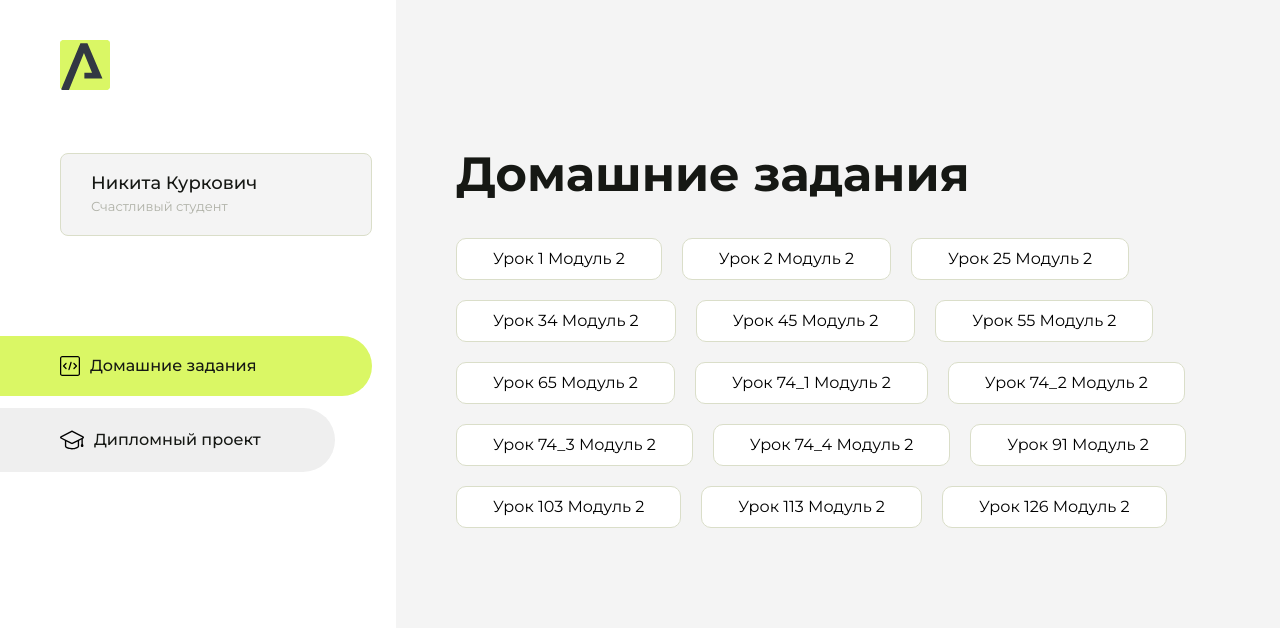
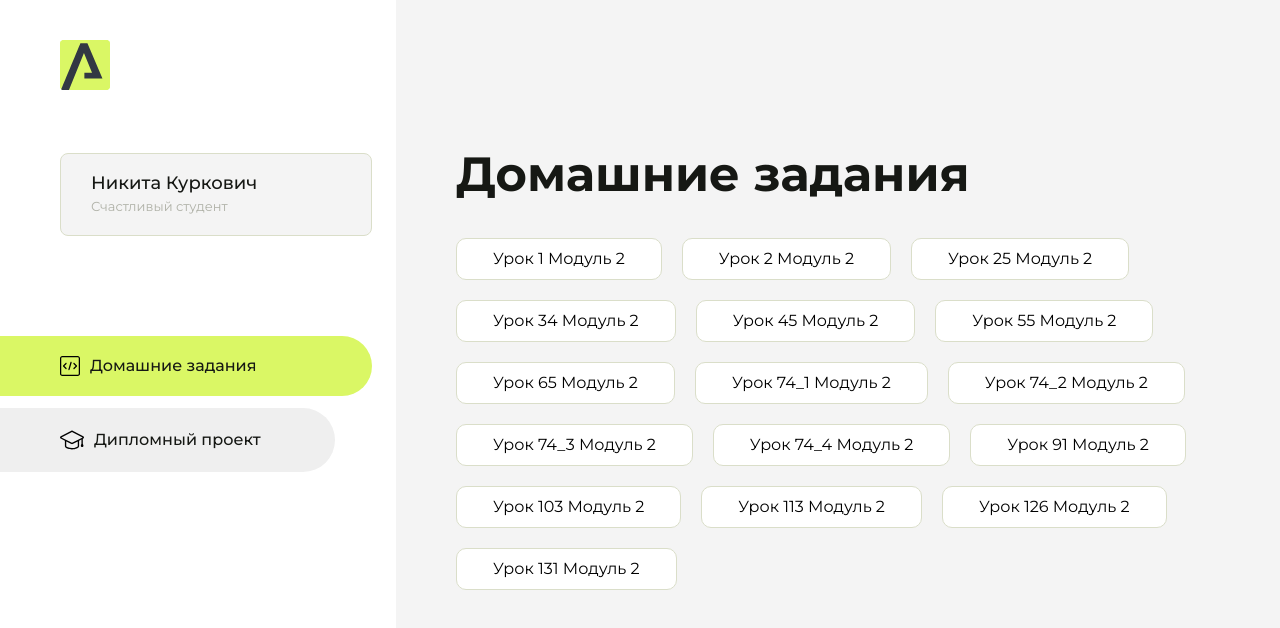
Before and after one commit to tsuruyuk1/homework, a plain HTML site: page index.html in a window 1280 px wide. Drawn offline with Linux system fonts and the light colour scheme.

Commit message:
Update index.html

```diff
--- a/index.html
+++ b/index.html
@@ -107,6 +107,7 @@
                     <li class="content__list-item"><a href="lesson103/index.html">Урок 103 Модуль 2</a></li>
                     <li class="content__list-item"><a href="lesson113/index.html">Урок 113 Модуль 2</a></li>
                     <li class="content__list-item"><a href="layout3/index.html">Урок 126 Модуль 2</a></li>
+                    <li class="content__list-item"><a href="layout3/index.html">Урок 131 Модуль 2</a></li>
                 </ul>
             </div>
             <div class="content__block hidden" id="diplomBlock">
```
